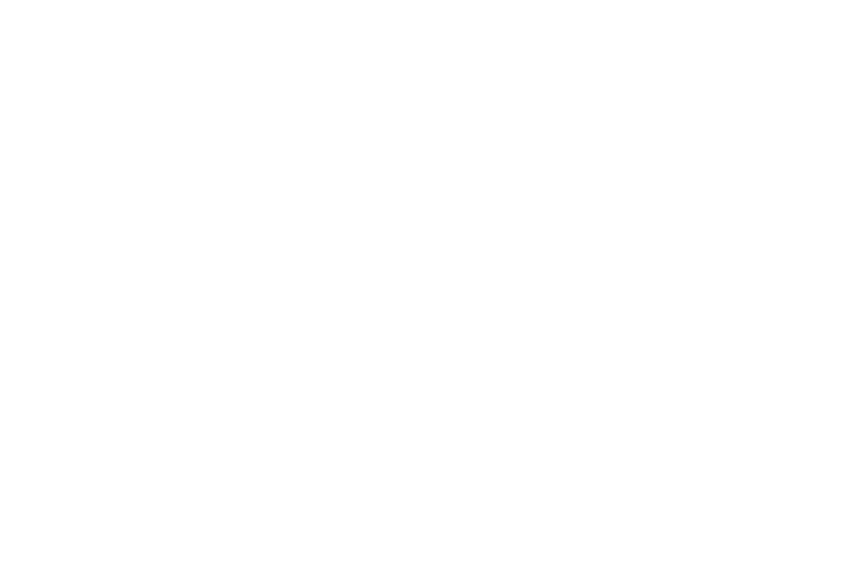
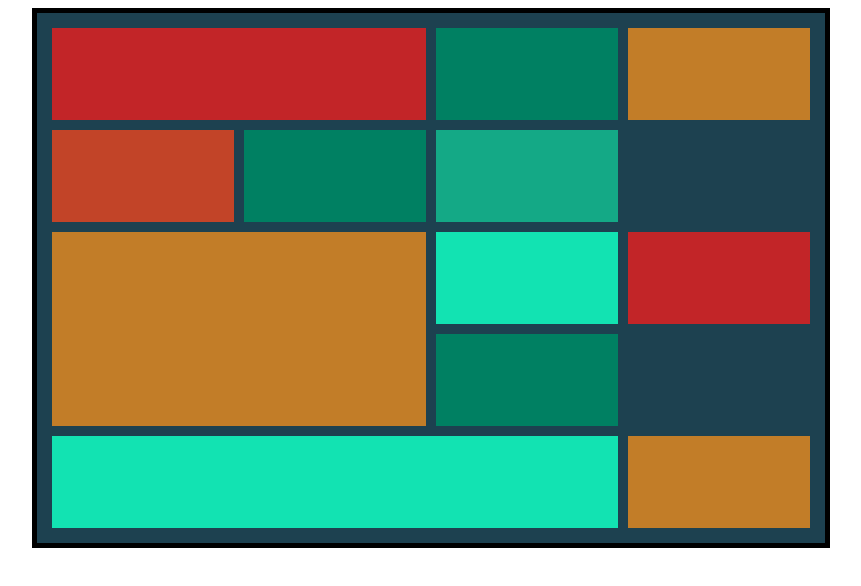
Before and after one commit to irinaNMN/tasks-repository, a plain HTML site: page Grid_container_6.html in a window 1280 px wide. Shown: the whole page, without its empty margins (209-1070 px from the left). Drawn offline with Linux system fonts and the light colour scheme.

Commit message:
tasck_22 with 9 grid containers, is ready

```diff
--- a/Grid_container_6.html
+++ b/Grid_container_6.html
@@ -2,8 +2,23 @@
 <html lang="en">
 <head>
     <meta charset="UTF-8">
-    <title>Title</title>
+    <title>Grid container6</title>
+    <link rel="stylesheet" href="Grid_container_style6.css">
 </head>
 <body>
+<div class="container">
+    <div class="box1"></div>
+    <div class="box2"></div>
+    <div class="box3"></div>
+    <div class="box4"></div>
+    <div class="box5"></div>
+    <div class="box6"></div>
+    <div class="box7"></div>
+    <div class="box8"></div>
+    <div class="box9"></div>
+    <div class="box10"></div>
+    <div class="box11"></div>
+    <div class="box12"></div>
+</div>
 </body>
 </html>
--- a/Grid_container_style6.css
+++ b/Grid_container_style6.css
@@ -0,0 +1,67 @@
+.container {
+    display: grid;
+    grid-template-columns: auto auto auto auto;
+    grid-template-rows: auto auto auto auto auto;
+    border: 5px solid black;
+    background-color: #1d4150;
+    width: 60%;
+    height: 500px;
+    gap: 10px;
+    margin: auto;
+    padding: 15px;
+}
+
+.box1 {
+    background-color: rgba(236, 31, 31, 0.8);
+    grid-column: 1 / span 2;
+}
+
+.box2 {
+    background-color: rgb(0, 128, 98);
+}
+
+.box3 {
+    background-color: rgba(236, 140, 31, 0.8);
+}
+
+.box4 {
+    background-color: rgba(236, 69, 31, 0.8);
+}
+
+.box5 {
+    background-color: rgb(0, 128, 98);
+}
+
+.box6 {
+    background-color: rgb(20, 169, 134);
+}
+
+.box7 {
+    background-color: rgba(236, 140, 31, 0.8);
+    grid-area: 3 / 1 / 5 / 3;
+}
+
+.box8 {
+    background-color: rgb(18, 227, 178);
+    grid-row: 3 / 4;
+}
+
+.box9 {
+    background-color: rgba(236, 31, 31, 0.8);
+    grid-row: 3 / 4;
+}
+
+.box10 {
+    background-color: rgb(0, 128, 98);
+    grid-row: 4 / 4;
+}
+
+.box11 {
+    background-color: rgb(18, 227, 178);
+    grid-area: 5 / 1 / 5 / 4;
+}
+
+.box12 {
+    background-color: rgba(236, 140, 31, 0.8);
+    grid-row: 5 / 5;
+}
--- a/Grid_container_style7.css
+++ b/Grid_container_style7.css
@@ -0,0 +1,40 @@
+.container{
+    display: grid;
+    grid-template-columns: auto auto;
+    grid-template-rows: 100px 1fr;
+    background-color: #1d4150;
+    width: 50%;
+    height: 450px;
+    gap: 10px;
+    margin: auto;
+    padding: 15px;
+}
+.box1{
+    background-color: rgba(236, 69, 31, 0.8);
+}
+.box2{
+    background-color: rgb(18, 227, 178);
+}
+.box3{
+    background-color: rgba(236, 31, 31, 0.8);
+}
+.box4{
+    background-color: rgb(0, 128, 98);
+    display: grid;
+    grid-template-columns: auto auto;
+    grid-template-rows: auto auto;
+    gap: 10px;
+    padding: 15px;
+}
+
+.cel1{
+    background-color: rgb(18, 227, 178);
+    grid-column: 1 / span 2;
+}
+
+.cel2{
+    background-color: rgb(20, 169, 134);
+}
+.cel3{
+    background-color: rgba(236, 140, 31, 0.8);
+}
--- a/Grid_container_style8.css
+++ b/Grid_container_style8.css
@@ -0,0 +1,50 @@
+.container {
+    display: grid;
+    grid-template-columns: auto auto auto auto auto;
+    grid-template-rows: auto auto auto;
+    border: 1px solid black;
+    background-color: #1d4150;
+    width: 60%;
+    height: 500px;
+    gap: 10px;
+    margin: auto;
+    padding: 15px;
+}
+
+.box1 {
+    background-color: rgba(236, 31, 31, 0.8);
+}
+
+.box2 {
+    background-color: rgba(236, 140, 31, 0.8);
+}
+
+.box3 {
+    background-color: rgb(18, 227, 178);
+}
+
+.box4 {
+    background-color: rgb(20, 169, 134);
+}
+
+.box5 {
+    background-color: rgb(0, 128, 98);
+}
+
+.box6 {
+    background-color: rgba(236, 140, 31, 0.8);
+}
+
+.box7 {
+    background-color: rgba(236, 31, 31, 0.8);
+}
+
+.box8 {
+    background-color: rgba(236, 69, 31, 0.8);
+    grid-column: 3 / 6;
+}
+
+.box9 {
+    background-color: rgb(18, 227, 178);
+    grid-column: 1 / 6;
+}
--- a/Grid_container_style9.css
+++ b/Grid_container_style9.css
@@ -0,0 +1,38 @@
+.container {
+    display: grid;
+    grid-template-columns: auto auto auto;
+    grid-template-rows: 50px 1fr 1fr;
+    border: 1px solid black;
+    background-color: #1d4150;
+    width: 60%;
+    height: 500px;
+    gap: 10px;
+    margin: auto;
+    padding: 15px;
+}
+
+.box1 {
+    background-color: rgba(236, 69, 31, 0.8);
+    grid-column: 1 / 5;
+}
+
+.box2 {
+    background-color: rgb(0, 128, 98);
+    grid-column: 1 / span 2;
+    grid-row: 2 / span 2;
+}
+
+.box3 {
+    background-color: rgb(18, 227, 178);
+    grid-column: 3 / span 2;
+}
+
+.box4 {
+    background-color: rgba(236, 31, 31, 0.8);
+    grid-column: 3 / 4;
+}
+
+.box5 {
+    background-color: rgba(236, 140, 31, 0.8);
+    grid-column: 4 / 5;
+}
```
Also changed, not shown: Grid_container_7.html (+12 -2 lines), Grid_container_8.html (+13 -2 lines), Grid_container_9.html (+9 -2 lines).
